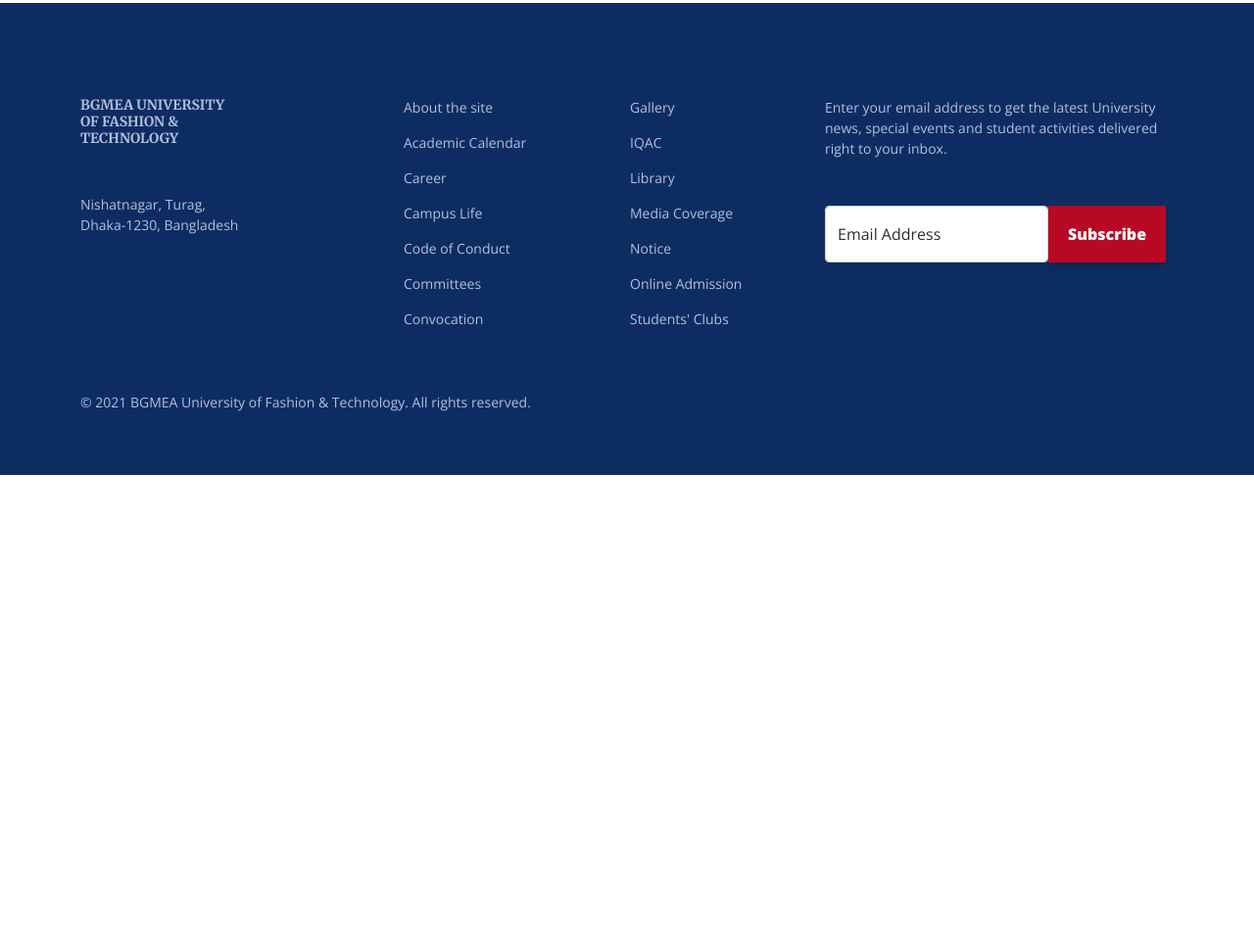
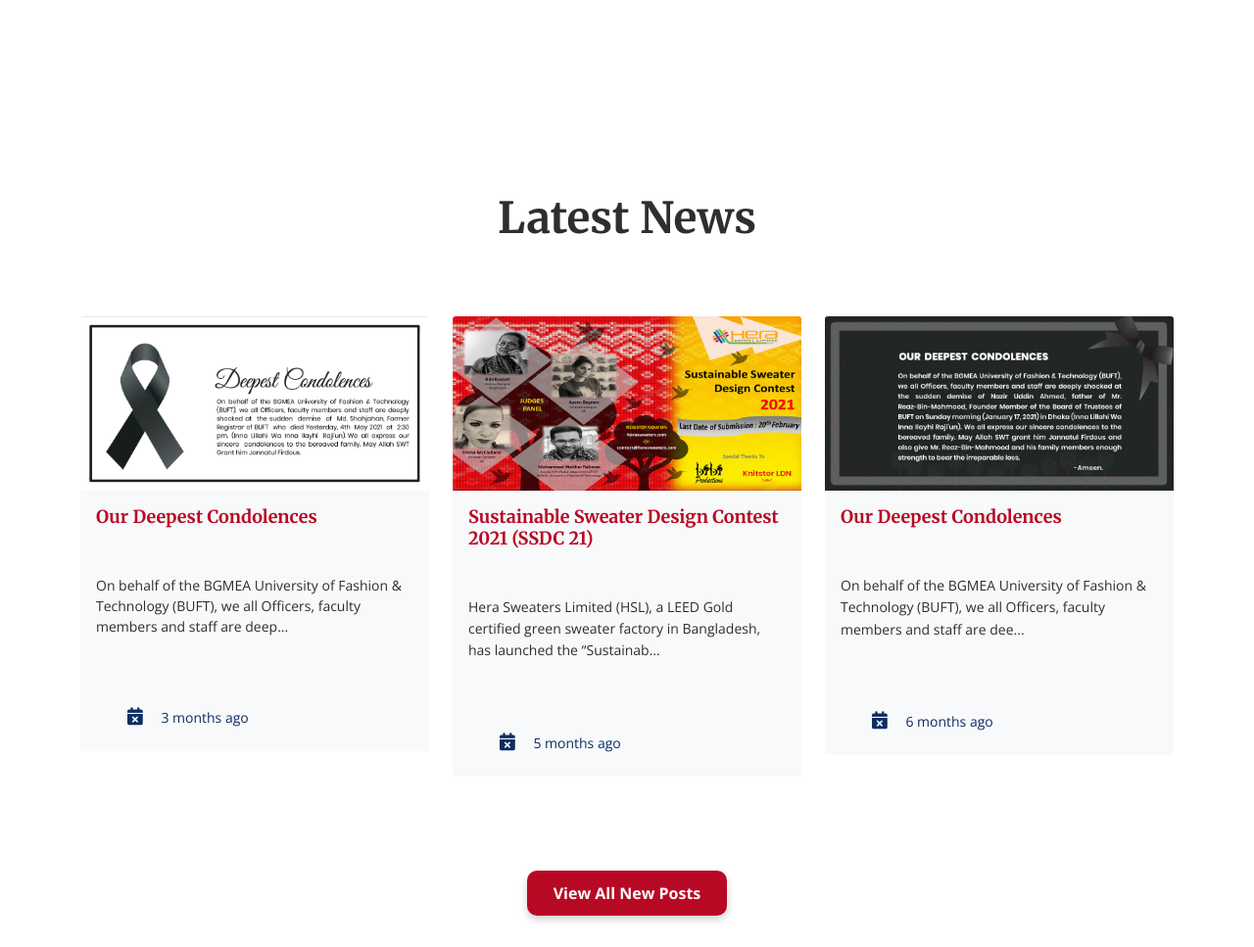
Before and after one commit to farhan-nahid/buft, a plain HTML site: page index.html in a window 1280 px wide. Shown: the part 3693-4660 px from the top of the page at 98% size. Before the commit the page ends 4178 px from the top, so only its background shows below. Drawn offline with nearby package versions, Linux system fonts and the light colour scheme.

Commit message:
Latest News done

```diff
--- a/index.html
+++ b/index.html
@@ -327,13 +327,107 @@
                 presentations at the conference will be of papers accepted by
                 the BUFT Journal.
               </p>
-
               <button class="danger__button mt-3">Learn More</button>
             </div>
           </div>
         </div>
       </section>
       <!-- ICTAF 2020 section end -->
+
+      <!-- Events start -->
+      <section class="my-5 py-5">
+        <div class="container"></div>
+      </section>
+      <!-- Events end -->
+
+      <!-- Latest News start -->
+      <section class="my-5 py-5">
+        <div class="container">
+          <h2 class="section__heading text-center">Latest News</h2>
+
+          <div class="row g-4 mt-5">
+            <div class="col-lg-4 col-md-6">
+              <div class="card border-0 bg-light">
+                <img
+                  src="./images/1620221321Md.Shahjahan,Former-Registrar-of-BUFT-FINAL.jpg"
+                  class="card-img-top img-fluid"
+                  alt="..."
+                />
+                <div class="card-body">
+                  <h5 class="card-title card__title">
+                    Our Deepest Condolences
+                  </h5>
+                  <p class="card-text card-text my-5" style="font-size: 14px">
+                    On behalf of the BGMEA University of Fashion & Technology
+                    (BUFT), we all Officers, faculty members and staff are
+                    deep...
+                  </p>
+                </div>
+                <div
+                  class="card-footer border-0 ps-5 pb-4 bg-light"
+                  style="color: #0d2d62; font-size: 14px"
+                >
+                  <i class="fas fa-calendar-times"></i> 3 months ago
+                </div>
+              </div>
+            </div>
+            <div class="col-lg-4 col-md-6">
+              <div class="card border-0 bg-light">
+                <img
+                  src="./images/1613056963Contest Poster 2.jpg"
+                  class="card-img-top img-fluid"
+                  alt="..."
+                />
+                <div class="card-body">
+                  <h5 class="card-title card__title">
+                    Sustainable Sweater Design Contest 2021 (SSDC 21)
+                  </h5>
+                  <p class="card-text card__text my-5" style="font-size: 14px">
+                    Hera Sweaters Limited (HSL), a LEED Gold certified green
+                    sweater factory in Bangladesh, has launched the
+                    “Sustainab...
+                  </p>
+                </div>
+                <div
+                  class="card-footer border-0 ps-5 pb-4 bg-light"
+                  style="color: #0d2d62; font-size: 14px"
+                >
+                  <i class="fas fa-calendar-times"></i> 5 months ago
+                </div>
+              </div>
+            </div>
+            <div class="col-lg-4 col-md-6">
+              <div class="card border-0 bg-light">
+                <img
+                  src="./images/1610875803Condolence-Message-Father-of-Reaz-Sir.gif"
+                  class="card-img-top img-fluid"
+                  alt="..."
+                />
+                <div class="card-body">
+                  <h5 class="card-title card__title">
+                    Our Deepest Condolences
+                  </h5>
+                  <p class="card-text card__text my-5" style="font-size: 14px">
+                    On behalf of the BGMEA University of Fashion & Technology
+                    (BUFT), we all Officers, faculty members and staff are
+                    dee...
+                  </p>
+                </div>
+                <div
+                  class="card-footer border-0 ps-5 pb-4 bg-light"
+                  style="color: #0d2d62; font-size: 14px"
+                >
+                  <i class="fas fa-calendar-times"></i> 6 months ago
+                </div>
+              </div>
+            </div>
+          </div>
+          <center class="mt-5">
+            <button class="danger__button mt-5">View All New Posts</button>
+          </center>
+        </div>
+      </section>
+      <!-- Latest News end -->
     </main>
     <!-- webpage main content end -->
     <footer class="pt-5">
@@ -382,6 +476,7 @@
                   class="form-control"
                   id="floatingInput"
                   placeholder="name@example.com"
+                  required
                 />
                 <label for="floatingInput">Email Address</label>
               </div>
--- a/styles/style.css
+++ b/styles/style.css
@@ -233,6 +233,12 @@ h6 {
 
 /* ICTAF 2020 section end */
 
+.fa-calendar-times {
+  color: var(--blue-color);
+  font-size: 18px;
+  margin-right: 15px;
+}
+
 /* footer start */
 
 footer {
```
